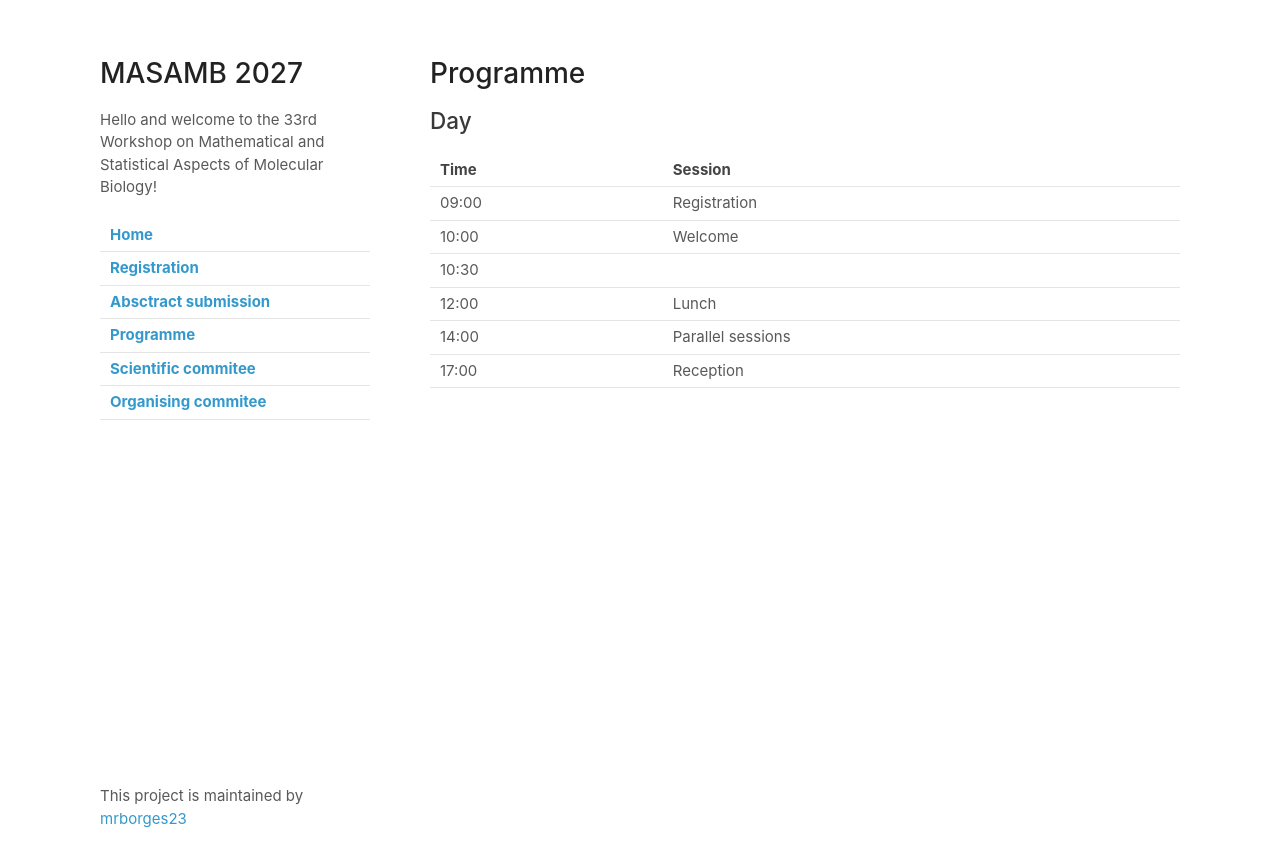
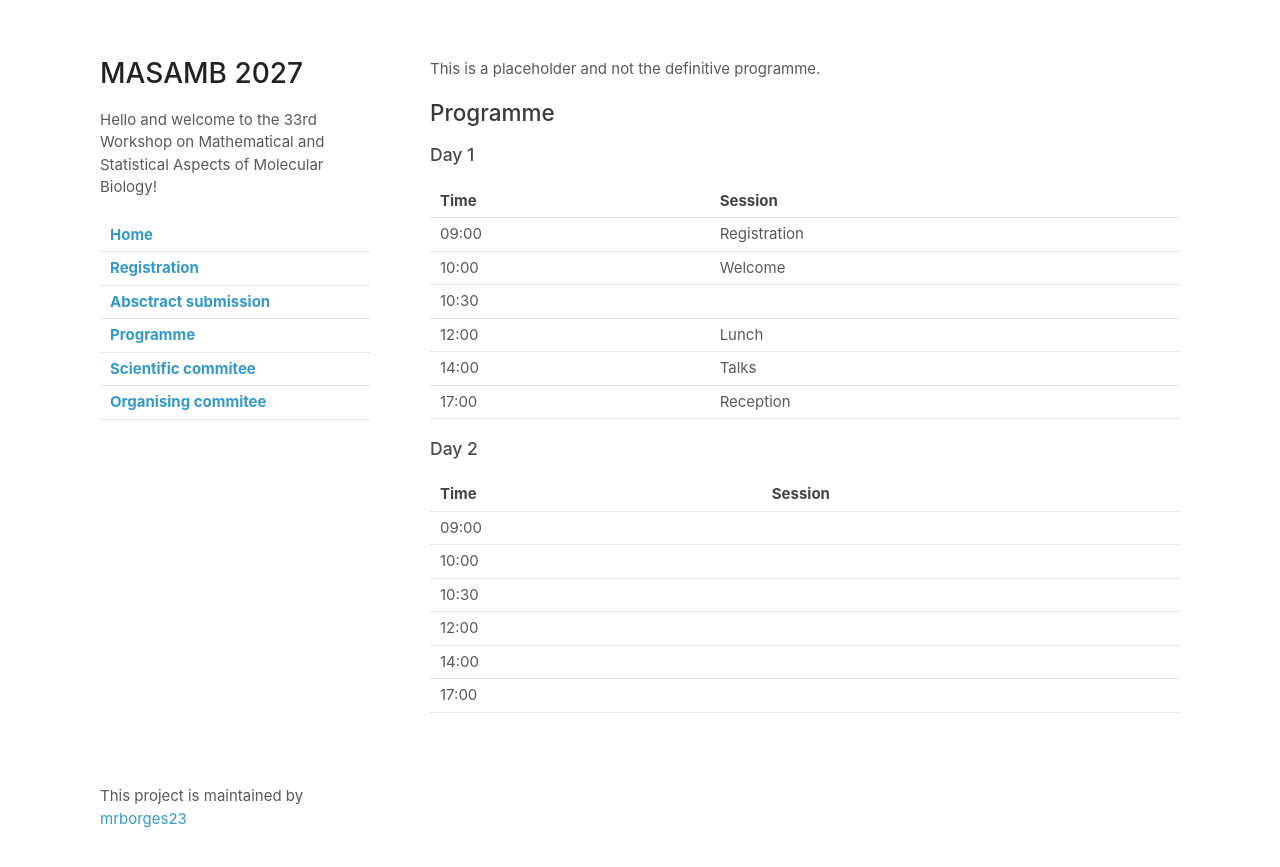
Before and after one commit to mrborges23/masamb2027, a Jekyll site: the page built from programme.md, in a window 1280 px wide. Shown: the top 867 px of the page. Built offline with Jekyll 4.4.1, drawn with Linux system fonts in a browser that asks for light colours.

Commit message:
Update programme.md

```diff
--- a/programme.md
+++ b/programme.md
@@ -3,9 +3,11 @@ layout: default
 title: Programme
 ---
 
-# Programme
+This is a placeholder and not the definitive programme.
 
-## Day
+## Programme
+
+### Day 1
 
 | Time | Session |
 |---|---|
@@ -13,5 +15,16 @@ title: Programme
 | 10:00 | Welcome |
 | 10:30 |  |
 | 12:00 | Lunch |
-| 14:00 | Parallel sessions |
+| 14:00 | Talks |
 | 17:00 | Reception |
+
+### Day 2
+
+| Time | Session |
+|---|---|
+| 09:00 |  |
+| 10:00 | |
+| 10:30 |  |
+| 12:00 |  |
+| 14:00 |  |
+| 17:00 |  |
```
